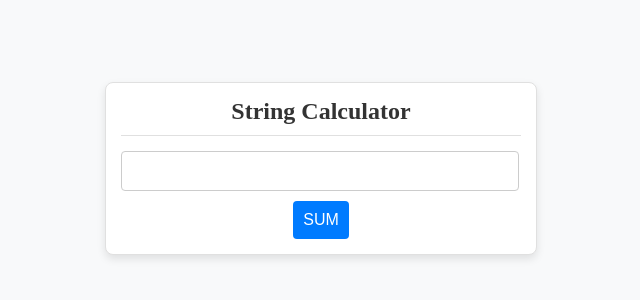
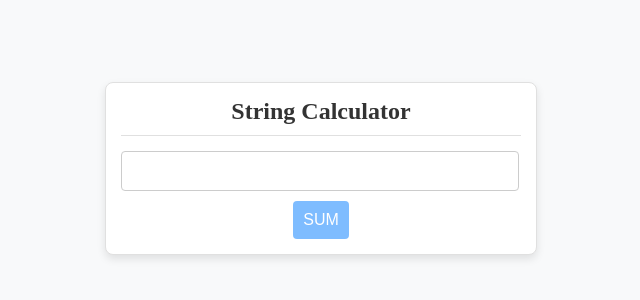
Before and after one commit to Sangharsha-Singh-Kushwaha/string_calculator, an Angular app: page / in a window 1280 px wide. Shown: the part 240-540 px from the top of the page, without its empty margins (319-959 px from the left). Built offline with nearby package versions, Linux system fonts and the light colour scheme.

Commit message:
#code pushed for alert functionality if negative number receive

```diff
--- a/src/app/app.component.css
+++ b/src/app/app.component.css
@@ -81,3 +81,8 @@
     font-weight: bold;
     color: #007bff;
 }
+
+.disable{
+    opacity: 0.5;
+    pointer-events: none;
+}
--- a/src/app/app.component.html
+++ b/src/app/app.component.html
@@ -5,7 +5,7 @@
         </div>
         <div class="card-body">
             <input type="text" name="userInput" id="user" [(ngModel)]="userInput">
-            <button type="button" (click)="onClick()">SUM</button>
+            <button type="button" (click)="onClick()" [ngClass]="{'disable':intialUserInput==userInput}">SUM</button>
         </div>
         <div class="card-footer" *ngIf="sum >=0">
             <p>Sum of numbers present in string : <span>{{sum}}</span></p>
--- a/src/app/app.component.ts
+++ b/src/app/app.component.ts
@@ -12,7 +12,15 @@ export class AppComponent {
 
   public userInput :any
   public sum:any;
+  public intialUserInput:any
   onClick(){
-    this.sum = this.stringCalService.add(this.userInput)
+    this.intialUserInput = this.userInput;
+    try {
+      this.sum = this.stringCalService.add(this.userInput);
+    } catch (error) {
+      this.sum =undefined;
+      alert(error);
+    }
+
   }
 }
```
Also changed, not shown: 1 other file (tests, documents, lock files or other folders).
